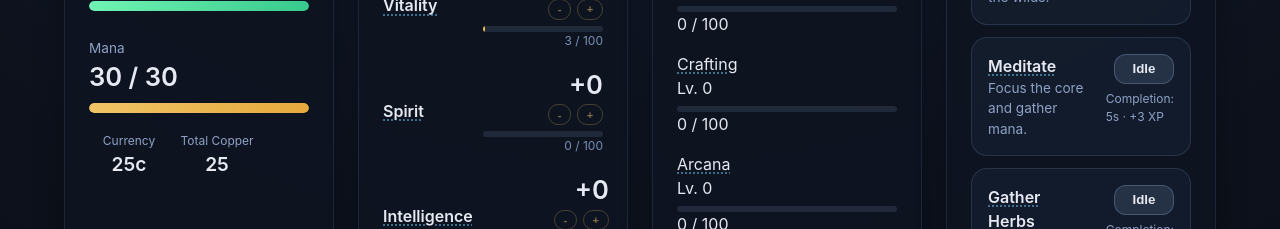
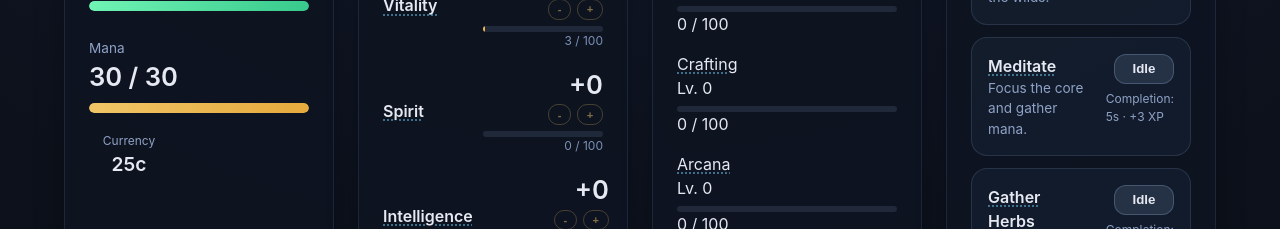
Before and after one commit to Redpoint1/theland, a Vue app: page / in a window 1280 px wide. Shown: the part 800-1029 px from the top of the page. Built offline with nearby package versions, Linux system fonts and the light colour scheme.

Commit message:
drop total copper

```diff
--- a/src/App.vue
+++ b/src/App.vue
@@ -144,7 +144,6 @@ onBeforeUnmount(() => {
           <div class="info-tooltip-line">{{ readableCurrency }}</div>
           <div class="info-tooltip-line">Explicit: {{ game.formatCopperToCurrency(totalCopper, { showAllUnits: true }) }}</div>
           <div class="info-tooltip-line info-tooltip-muted">1 Gold = 100 Silver = 10,000 Copper.</div>
-          <div class="info-tooltip-line info-tooltip-muted">Total Copper: {{ totalCopper }}</div>
         </template>
       </InfoTooltip>
 
--- a/src/views/HomeView.vue
+++ b/src/views/HomeView.vue
@@ -14,7 +14,6 @@ const {
   tickMs,
   paused,
   character,
-  currencyBreakdown,
   playerHp,
   mana,
   maxMana,
@@ -32,13 +31,7 @@ const {
 } = storeToRefs(game)
 const { actionDurationMs, increaseStatAllocation, decreaseStatAllocation, applyStatAllocations } = game
 
-const totalCopper = computed(
-  () =>
-    currencyBreakdown.value.gold * 10000 +
-    currencyBreakdown.value.silver * 100 +
-    currencyBreakdown.value.copper,
-)
-const readableCurrency = computed(() => game.formatCopperToCurrency(totalCopper.value))
+const readableCurrency = computed(() => game.formatCopperToCurrency(game.currency.copper))
 
 const idleProgressValue = computed(() =>
   idleActionJustCompleted.value ? actionDurationMs : idleActionProgress.value,
@@ -176,10 +169,6 @@ const parseActionLog = (log: { message: string; type: string }): ParsedActionLog
           <div>
             <span class="currency-label">Currency</span>
             <span class="currency-value">{{ readableCurrency }}</span>
-          </div>
-          <div>
-            <span class="currency-label">Total Copper</span>
-            <span class="currency-value">{{ totalCopper }}</span>
           </div>
         </div>
       </div>
```
